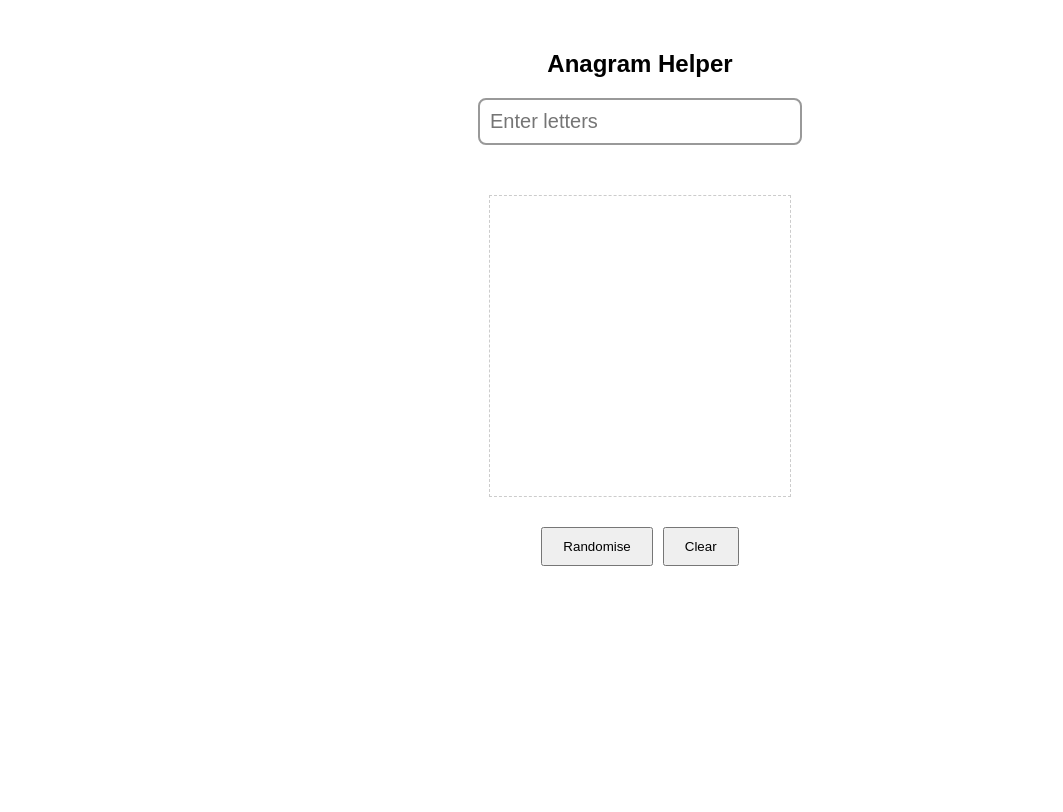
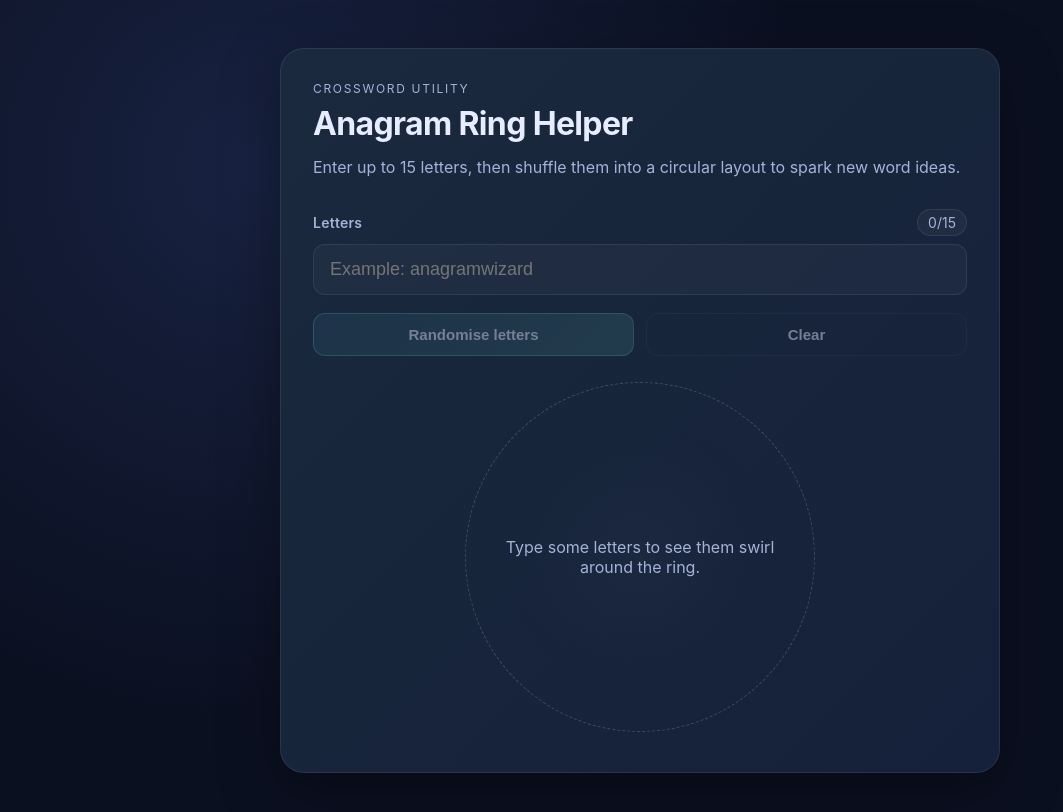
Before and after one commit to cbm1001/anagram-helper, a React (Create React App) app: page / in a window 1280 px wide. Shown: the top 812 px of the page, without its empty margins (0-1063 px from the left). Built offline with nearby package versions, Linux system fonts and the light colour scheme.

Commit message:
Revamp anagram helper layout and behavior

```diff
--- a/src/App.css
+++ b/src/App.css
@@ -1,38 +1,194 @@
-.App {
-  text-align: center;
+:root {
+  --bg: #0b1021;
+  --card: #11172f;
+  --accent: #5dd5ff;
+  --accent-strong: #82ffe2;
+  --text: #e8ecff;
+  --muted: #a6b2d7;
+  --border: rgba(255, 255, 255, 0.08);
+  --shadow: 0 20px 60px rgba(0, 0, 0, 0.35);
 }
 
-.App-logo {
-  height: 40vmin;
-  pointer-events: none;
+* {
+  box-sizing: border-box;
 }
 
-@media (prefers-reduced-motion: no-preference) {
-  .App-logo {
-    animation: App-logo-spin infinite 20s linear;
+body {
+  margin: 0;
+  font-family: "Inter", -apple-system, BlinkMacSystemFont, "Segoe UI", sans-serif;
+  background: radial-gradient(circle at 20% 20%, #182241, #0b1021 45%),
+    radial-gradient(circle at 80% 0%, rgba(93, 213, 255, 0.25), transparent 35%),
+    radial-gradient(circle at 70% 90%, rgba(130, 255, 226, 0.16), transparent 40%),
+    #0b1021;
+  color: var(--text);
+}
+
+.app-shell {
+  min-height: 100vh;
+  display: flex;
+  align-items: center;
+  justify-content: center;
+  padding: 48px 16px 64px;
+}
+
+.card {
+  width: min(720px, 100%);
+  background: linear-gradient(135deg, rgba(130, 255, 226, 0.08), rgba(93, 213, 255, 0.05))
+      border-box,
+    var(--card) border-box;
+  border: 1px solid var(--border);
+  border-radius: 24px;
+  padding: 32px 32px 40px;
+  box-shadow: var(--shadow);
+}
+
+.card__header {
+  margin-bottom: 28px;
+}
+
+.eyebrow {
+  text-transform: uppercase;
+  letter-spacing: 0.14em;
+  font-size: 12px;
+  color: var(--muted);
+  margin: 0 0 8px;
+}
+
+h1 {
+  margin: 0;
+  font-size: 32px;
+  letter-spacing: -0.02em;
+}
+
+.lede {
+  margin: 12px 0 0;
+  color: var(--muted);
+  line-height: 1.6;
+}
+
+.field {
+  display: block;
+  margin-bottom: 18px;
+}
+
+.field__top {
+  display: flex;
+  align-items: center;
+  justify-content: space-between;
+  margin-bottom: 8px;
+  color: var(--muted);
+  font-size: 14px;
+}
+
+.label {
+  font-weight: 600;
+  letter-spacing: 0.02em;
+}
+
+.counter {
+  padding: 4px 10px;
+  border-radius: 999px;
+  background: rgba(255, 255, 255, 0.04);
+  border: 1px solid var(--border);
+}
+
+.text-input {
+  width: 100%;
+  padding: 14px 16px;
+  font-size: 18px;
+  border-radius: 12px;
+  background: rgba(255, 255, 255, 0.03);
+  border: 1px solid var(--border);
+  color: var(--text);
+  transition: border-color 150ms ease, box-shadow 150ms ease;
+}
+
+.text-input:focus {
+  outline: none;
+  border-color: rgba(93, 213, 255, 0.6);
+  box-shadow: 0 0 0 4px rgba(93, 213, 255, 0.18);
+}
+
+.actions {
+  display: grid;
+  grid-template-columns: repeat(auto-fit, minmax(180px, 1fr));
+  gap: 12px;
+  margin: 12px 0 26px;
+}
+
+.button {
+  appearance: none;
+  border: 1px solid rgba(130, 255, 226, 0.35);
+  color: var(--text);
+  background: linear-gradient(135deg, rgba(93, 213, 255, 0.15), rgba(130, 255, 226, 0.22));
+  font-weight: 600;
+  font-size: 15px;
+  padding: 12px 16px;
+  border-radius: 12px;
+  cursor: pointer;
+  transition: transform 120ms ease, box-shadow 150ms ease, border-color 150ms ease;
+}
+
+.button:hover:not(:disabled) {
+  transform: translateY(-1px);
+  box-shadow: 0 12px 30px rgba(0, 0, 0, 0.3);
+  border-color: rgba(130, 255, 226, 0.6);
+}
+
+.button:disabled {
+  opacity: 0.45;
+  cursor: not-allowed;
+}
+
+.button--ghost {
+  background: transparent;
+  border-color: var(--border);
+}
+
+.ring {
+  position: relative;
+  margin: 0 auto;
+  width: 350px;
+  height: 350px;
+  border-radius: 50%;
+  border: 1px dashed rgba(255, 255, 255, 0.18);
+  background: radial-gradient(circle, rgba(255, 255, 255, 0.02), transparent 60%);
+  overflow: hidden;
+}
+
+.ring__placeholder {
+  margin: 0;
+  position: absolute;
+  inset: 0;
+  display: grid;
+  place-items: center;
+  color: var(--muted);
+  text-align: center;
+  padding: 0 32px;
+}
+
+.ring__letter {
+  position: absolute;
+  display: grid;
+  place-items: center;
+  width: 44px;
+  height: 44px;
+  border-radius: 50%;
+  background: rgba(130, 255, 226, 0.16);
+  border: 1px solid rgba(93, 213, 255, 0.35);
+  font-weight: 700;
+  letter-spacing: 0.04em;
+  box-shadow: 0 12px 25px rgba(0, 0, 0, 0.25);
+  transform: translate(-50%, -50%);
+}
+
+@media (max-width: 720px) {
+  .card {
+    padding: 24px;
+  }
+
+  .ring {
+    width: 300px;
+    height: 300px;
   }
 }
-
-.App-header {
-  background-color: #282c34;
-  min-height: 100vh;
-  display: flex;
-  flex-direction: column;
-  align-items: center;
-  justify-content: center;
-  font-size: calc(10px + 2vmin);
-  color: white;
-}
-
-.App-link {
-  color: #61dafb;
-}
-
-@keyframes App-logo-spin {
-  from {
-    transform: rotate(0deg);
-  }
-  to {
-    transform: rotate(360deg);
-  }
-}
--- a/src/App.js
+++ b/src/App.js
@@ -1,100 +1,121 @@
-import React, { useState } from "react";
+import React, { useMemo, useState } from "react";
+import "./App.css";
 
-export default function App() {
-  const [letters, setLetters] = useState("");
-  const [shuffled, setShuffled] = useState([]);
+const MAX_LETTERS = 15;
 
-  const handleInputChange = (e) => {
-    const input = e.target.value.toUpperCase().replace(/[^A-Z]/g, "");
-    setLetters(input);
-    setShuffled(input.split(""));
-  };
+const sanitizeInput = (value) => value.toUpperCase().replace(/[^A-Z]/g, "");
 
-  const shuffleArray = (array) => {
-    const arr = [...array];
-    for (let i = arr.length - 1; i > 0; i--) {
+const shuffleLetters = (letters) => {
+  const arr = [...letters];
+  for (let i = arr.length - 1; i > 0; i -= 1) {
     const j = Math.floor(Math.random() * (i + 1));
     [arr[i], arr[j]] = [arr[j], arr[i]];
   }
   return arr;
 };
 
+export default function App() {
+  const [inputValue, setInputValue] = useState("");
+  const [shuffledLetters, setShuffledLetters] = useState([]);
+
+  const handleInputChange = (event) => {
+    const cleaned = sanitizeInput(event.target.value).slice(0, MAX_LETTERS);
+    setInputValue(cleaned);
+    setShuffledLetters(shuffleLetters(cleaned.split("")));
+  };
+
   const handleRandomise = () => {
-    setShuffled(shuffleArray(shuffled));
+    setShuffledLetters((current) => {
+      const source = current.length ? current : inputValue.split("");
+      return shuffleLetters(source);
+    });
   };
 
   const handleClear = () => {
-    setLetters("");
-    setShuffled([]);
+    setInputValue("");
+    setShuffledLetters([]);
   };
 
-  const radius = 120;
-  const centerX = 150;
-  const centerY = 150;
+  const positions = useMemo(() => {
+    if (!shuffledLetters.length) return [];
 
-  const positions = shuffled.map((letter, index, array) => {
-    const angle = (2 * Math.PI * index) / array.length;
+    const radius = 135;
+    const center = 175;
+
+    return shuffledLetters.map((letter, index) => {
+      const angle = (2 * Math.PI * index) / shuffledLetters.length - Math.PI / 2;
       return {
         letter,
-      x: centerX + radius * Math.cos(angle),
-      y: centerY + radius * Math.sin(angle),
+        x: center + radius * Math.cos(angle),
+        y: center + radius * Math.sin(angle),
       };
     });
+  }, [shuffledLetters]);
 
   return (
-    <div style={{ textAlign: "center", padding: "30px", fontFamily: "sans-serif" }}>
-      <h2>Anagram Helper</h2>
+    <div className="app-shell">
+      <div className="card">
+        <header className="card__header">
+          <p className="eyebrow">Crossword utility</p>
+          <h1>Anagram Ring Helper</h1>
+          <p className="lede">
+            Enter up to 15 letters, then shuffle them into a circular layout to
+            spark new word ideas.
+          </p>
+        </header>
+
+        <label className="field" htmlFor="letters-input">
+          <div className="field__top">
+            <span className="label">Letters</span>
+            <span className="counter">{inputValue.length}/{MAX_LETTERS}</span>
+          </div>
           <input
+            id="letters-input"
             type="text"
-        value={letters}
+            value={inputValue}
             onChange={handleInputChange}
-        maxLength={15}
-        placeholder="Enter letters"
-        style={{
-          fontSize: "20px",
-          padding: "10px",
-          width: "300px",
-          border: "2px solid #999",
-          borderRadius: "8px",
-          marginBottom: "20px"
-        }}
+            maxLength={MAX_LETTERS}
+            placeholder="Example: anagramwizard"
+            className="text-input"
+            spellCheck="false"
           />
-      <div
-        style={{
-          position: "relative",
-          width: "300px",
-          height: "300px",
-          margin: "30px auto",
-          border: "1px dashed #ccc"
-        }}
+        </label>
+
+        <div className="actions">
+          <button
+            type="button"
+            className="button"
+            onClick={handleRandomise}
+            disabled={!inputValue}
           >
-        {positions.map((pos, i) => (
-          <div
-            key={i}
-            style={{
-              position: "absolute",
-              left: `${pos.x}px`,
-              top: `${pos.y}px`,
-              transform: "translate(-50%, -50%)",
-              fontSize: "24px",
-              fontWeight: "bold",
-              backgroundColor: "#ffd",
-              padding: "6px 10px",
-              borderRadius: "6px",
-              border: "1px solid #888",
-            }}
+            Randomise letters
+          </button>
+          <button
+            type="button"
+            className="button button--ghost"
+            onClick={handleClear}
+            disabled={!inputValue && !shuffledLetters.length}
+          >
+            Clear
+          </button>
+        </div>
+
+        <div className="ring" aria-live="polite">
+          {positions.length === 0 && (
+            <p className="ring__placeholder">
+              Type some letters to see them swirl around the ring.
+            </p>
+          )}
+          {positions.map((pos, index) => (
+            <span
+              key={`${pos.letter}-${index}`}
+              className="ring__letter"
+              style={{ left: pos.x, top: pos.y }}
             >
               {pos.letter}
-          </div>
+            </span>
           ))}
         </div>
-      <div style={{ marginTop: "20px" }}>
-        <button onClick={handleRandomise} style={{ marginRight: "10px", padding: "10px 20px" }}>
-          Randomise
-        </button>
-        <button onClick={handleClear} style={{ padding: "10px 20px" }}>
-          Clear
-        </button>
       </div>
     </div>
   );
```
Also changed, not shown: 2 other files (tests, documents, lock files or other folders). Lines whose indentation alone changed are shown as unchanged.
